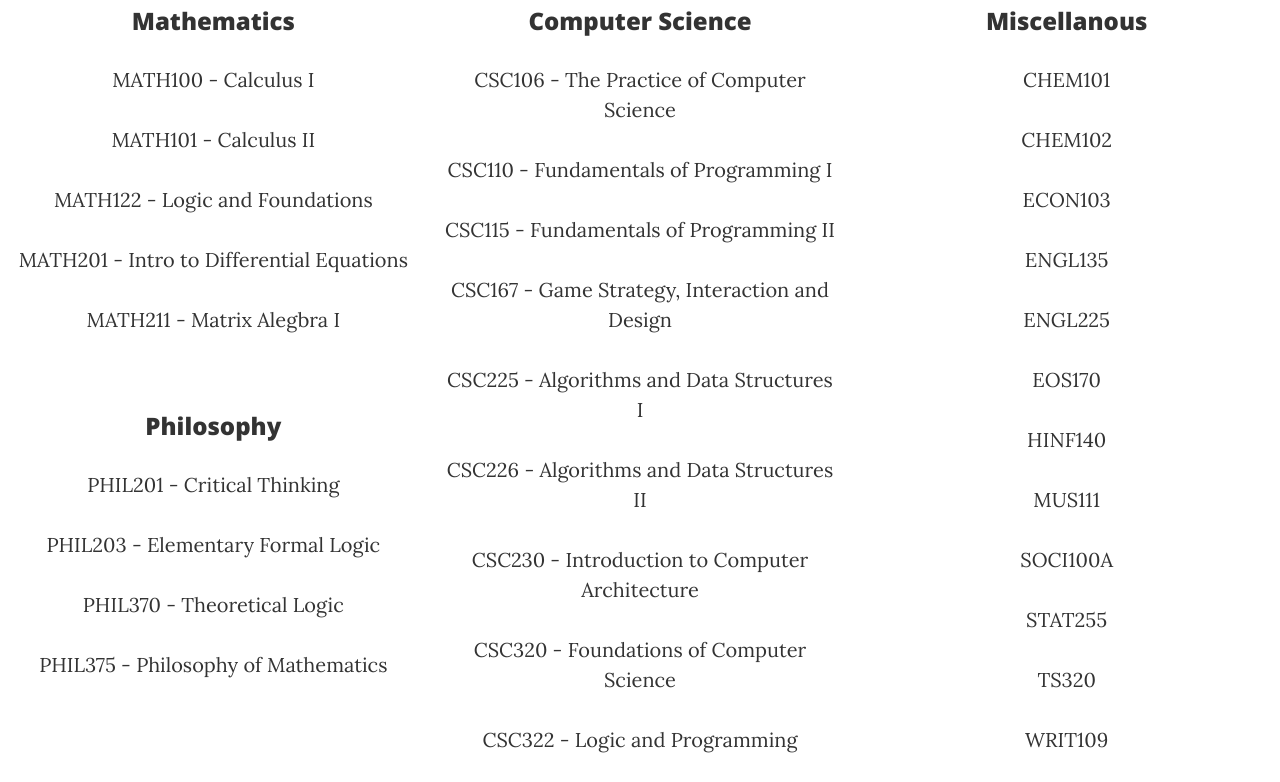
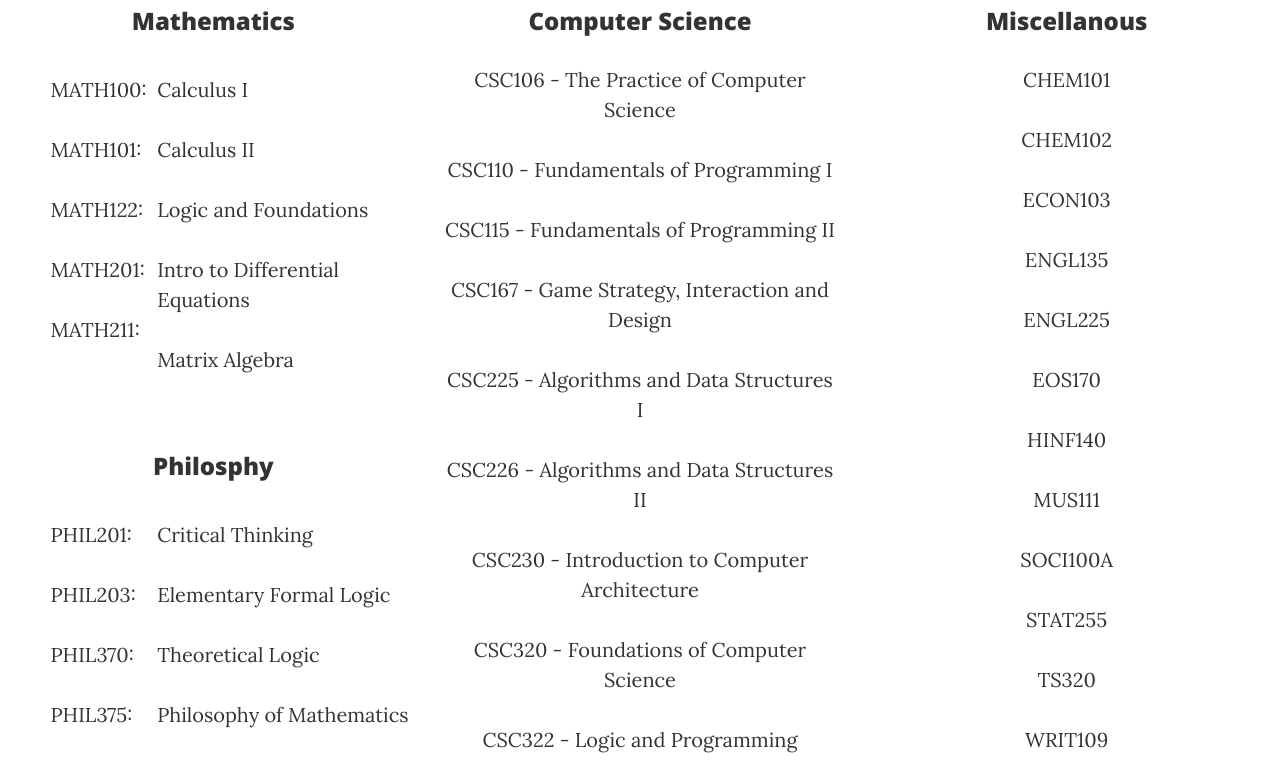
Before and after one commit to Rydhutton/Rydhutton.github.io, a plain HTML site: page index.html in a window 1280 px wide. Shown: the part 900-1682 px from the top of the page. Drawn offline with nearby package versions, Linux system fonts and the light colour scheme.

Commit message:
format update test

```diff
--- a/index.html
+++ b/index.html
@@ -84,17 +84,38 @@
         <div class="row">
             <div class="col-sm-4">
                 <h3>Mathematics</h3>
-                <p>MATH100 - Calculus I</p>
-                <p>MATH101 - Calculus II</p>
-                <p>MATH122 - Logic and Foundations</p>
-                <p>MATH201 - Intro to Differential Equations</p>
-                <p>MATH211 - Matrix Alegbra I</p>
+                <div class="row">
+                	<div class="col-sm-3 col-sm-offset-1">
+                		<p>MATH100:</p>
+                		<p>MATH101:</p>
+                		<p>MATH122:</p>
+                		<p>MATH201:</p>
+                		<p>MATH211:</p>
+                	</div>
+                	<div class="col-sm-8 text-left">
+                		<p>Calculus I</p>
+                		<p>Calculus II</p>
+                		<p>Logic and Foundations</p>
+                		<p>Intro to Differential Equations</p>
+                		<p>Matrix Algebra</p>
+                	</div>
+                </div>
                 <br>
-                <h3>Philosophy</h3>
-                <p>PHIL201 - Critical Thinking</p>
-                <p>PHIL203 - Elementary Formal Logic</p>
-                <p>PHIL370 - Theoretical Logic</p>
-                <p>PHIL375 - Philosophy of Mathematics</p>
+                <h3>Philosphy</h3>
+                <div class="row">
+                	<div class="col-sm-3 col-sm-offset-1">
+                		<p>PHIL201:</p>
+                		<p>PHIL203:</p>
+                		<p>PHIL370:</p>
+                		<p>PHIL375:</p>
+                	</div>
+                	<div class="col-sm-8 text-left">
+                		<p>Critical Thinking</p>
+                		<p>Elementary Formal Logic</p>
+                		<p>Theoretical Logic</p>
+                		<p>Philosophy of Mathematics</p>
+                	</div>
+                </div>
             </div>
             <div class="col-sm-4">
             	<h3>Computer Science</h3>
```
